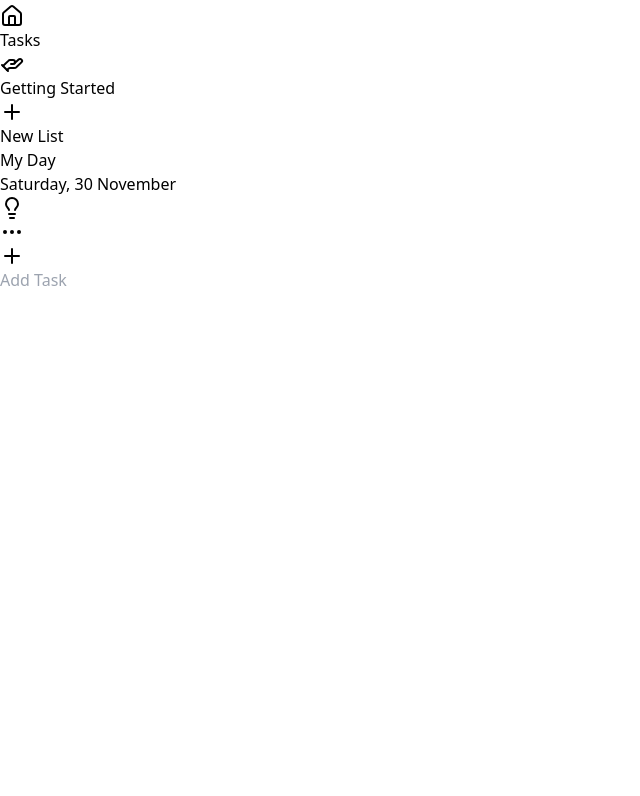
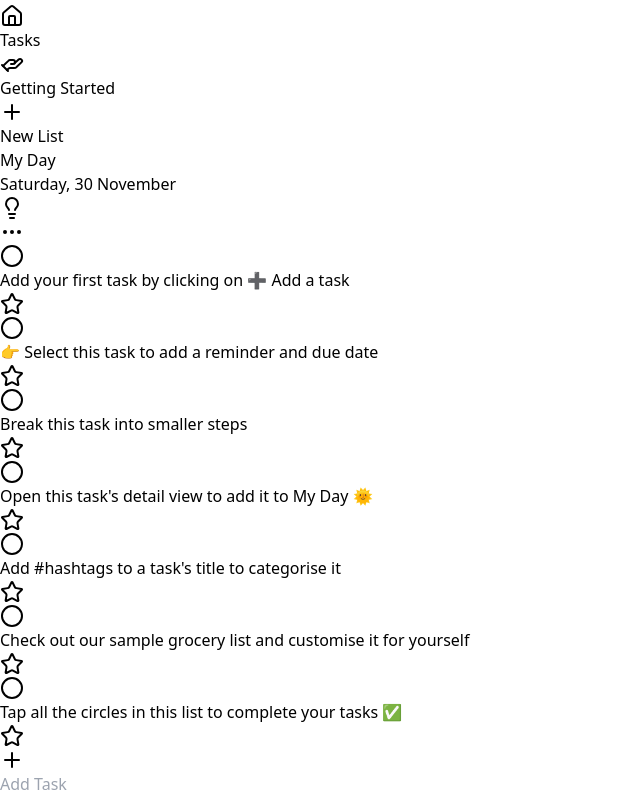
Before and after one commit to AadarshDesai/Advanced_Todo, a React (Vite) app in the folder client/Todo_App/: page /getstarted in a window 1280 px wide. Shown: the part 1992-2788 px from the top of the page, without its empty margins (0-640 px from the left). Before the commit the page ends 2284 px from the top, so only its background shows below. Built offline with nearby package versions, Linux system fonts and the light colour scheme.

Commit message:
Updated the frontend

```diff
--- a/client/Todo_App/src/components/Addtodo.tsx
+++ b/client/Todo_App/src/components/Addtodo.tsx
@@ -1,9 +1,29 @@
-import React from "react";
+import React, { useState } from "react";
 import { Plus } from 'lucide-react';
 
-export const Addtodo: React.FC = () => {
-    return <div className="bottom-0 fixed mb-7 flex w-[94%] sm:w-[79%] p-3 bg-white text-neutral-900 mx-4 rounded-md">
-        <Plus className="text-neutral-900 pr-1"/>
-        <input type="text" placeholder="Add Task" className="focus:outline-none pl-1"/>
+interface AddtodoProps {
+    onAdd: (todo: string) => void;
+}
+
+export const Addtodo: React.FC<AddtodoProps> = ({onAdd}) => {
+    const [inputValue, setInputValue] = useState("");
+
+    const handleAdd = ()=> {
+        onAdd(inputValue);
+        setInputValue("");
+    }
+
+    const handleEnter:any = (event:any) =>{
+        if(event.key === "Enter"){
+            onAdd(inputValue);
+            setInputValue("");
+        }
+    }
+
+    return <div className="flex justify-center">
+        <div className="absolute bottom-0 mb-7 flex p-3 bg-white text-neutral-900 rounded-md w-[85%]">
+            <Plus onClick={handleAdd}  className="text-neutral-900 pr-1 cursor-pointer"/>
+            <input type="text" onKeyDown={handleEnter} value={inputValue} onChange={(e)=> setInputValue(e.target.value)} placeholder="Add Task" className="focus:outline-none pl-1 flex-1"/>
+        </div>
     </div>
 }
--- a/client/Todo_App/src/components/NewList.tsx
+++ b/client/Todo_App/src/components/NewList.tsx
@@ -1,8 +1,12 @@
 import React from "react";
 import { Plus } from 'lucide-react';
 
+const PlusClicked = () => {
+
+}
+
 export const NewList:React.FC = ()=>{
-    return <button className="flex mx-2 absolute bottom-0 mb-4 hover:bg-neutral-100 rounded-md py-2 px-1 items-center w-56">
+    return <button onClick={PlusClicked} className="flex mx-2 absolute bottom-0 mb-4 hover:bg-neutral-100 rounded-md py-2 px-1 items-center w-56">
         <Plus className="pr-2 items-center justify-center"/>
         <span>New List</span>
     </button>
--- a/client/Todo_App/src/components/Pages.tsx
+++ b/client/Todo_App/src/components/Pages.tsx
@@ -1,5 +1,5 @@
 import React, { useState } from "react";
-import { NewList } from "./lib/constants/navigation";
+import { NewList_Navigation } from "./lib/constants/navigation";
 import { SidebarLinkItem } from "../components/lib/constants/navigation";
 import { Link, useLocation } from "react-router-dom";
 import classNames from "classnames";
@@ -10,7 +10,7 @@ interface SidebarLinkProps {
 
 export const Pages: React.FC = () => {
     return <div className="w-full py-2 max-h-screen">
-        {NewList.map((item)=>(
+        {NewList_Navigation.map((item)=>(
             <SidebarLink key={item.key} item={item}/>
         ))}
     </div>
--- a/client/Todo_App/src/components/Pages/GettingStarted.tsx
+++ b/client/Todo_App/src/components/Pages/GettingStarted.tsx
@@ -1,9 +1,48 @@
 import { Addtodo } from "../Addtodo";
 import { Topbar } from "../Topbar";
+import { Todos } from "../Todos";
+import { useState } from "react";
 
 export function GettingStarted(){
-    return <div className="bg-violet-400 h-full flex-1 rounded-sm">
+    const [todos, setTodos] = useState([
+        { text: "Add your first task by clicking on ➕ Add a task", completed: false, starred: false },
+        { text: "👉 Select this task to add a reminder and due date", completed: false, starred: false },
+        { text: "Break this task into smaller steps", completed: false, starred: false },
+        { text: "Open this task's detail view to add it to My Day 🌞", completed: false, starred: false },
+        { text: "Add #hashtags to a task's title to categorise it", completed: false, starred: false },
+        { text: "Check out our sample grocery list and customise it for yourself", completed: false, starred: false },
+        { text: "Tap all the circles in this list to complete your tasks ✅", completed: false, starred: false }
+
+    ]);
+
+    const addTodo = (newTodo: string) => {
+        if (newTodo.trim()) {
+            setTodos((prevTodos) => [...prevTodos, {text: newTodo, completed: false, starred: false}]);
+        }
+    };
+
+    const CircleClicked = (index: number) =>{
+        setTodos((prevTodos)=>
+            prevTodos.map((todo, i)=>
+                i === index ? {...todo, completed: !todo.completed} : todo
+            )
+        );
+    }
+
+    const StarClicked = (index: number) =>{
+        setTodos((prevTodos)=>
+            prevTodos.map((todo, i)=>
+                i === index ? {...todo, starred: !todo.starred} : todo
+            )
+        );
+    }
+
+    return <div className="relative bg-violet-400 h-full flex-1 rounded-sm">
         <Topbar/>
-        <Addtodo/>
+        <Todos todos={todos}
+            CircleClicked = {CircleClicked}
+            StarClicked = {StarClicked}
+        />
+        <Addtodo onAdd={addTodo}/>
     </div>
 }
--- a/client/Todo_App/src/components/Pages/Important.tsx
+++ b/client/Todo_App/src/components/Pages/Important.tsx
@@ -1,9 +1,43 @@
+import { useState } from "react";
 import { Addtodo } from "../Addtodo";
 import { Topbar } from "../Topbar";
+import { Todos } from "../Todos";
 
 export function Important(){
-    return <div className="bg-red-400 h-full flex-1 rounded-sm">
+
+    const [todos, setTodos] = useState([
+        { text: "", completed: false, starred: false },
+    ]);
+
+    const addTodo = (newTodo: string) => {
+        if (newTodo.trim()) {
+            setTodos((prevTodos) => [...prevTodos, {text: newTodo, completed: false, starred: false}]);
+        }
+    };
+
+    const CircleClicked = (index: number) =>{
+        setTodos((prevTodos)=>
+            prevTodos.map((todo, i)=>
+                i === index ? {...todo, completed: !todo.completed} : todo
+            )
+        );
+    }
+
+    const StarClicked = (index: number) =>{
+        setTodos((prevTodos)=>
+            prevTodos.map((todo, i)=>
+                i === index ? {...todo, starred: !todo.starred} : todo
+            )
+        );
+    }
+
+
+    return <div className="relative bg-red-400 h-[100vh] flex-1 rounded-sm">
         <Topbar/>
-        <Addtodo/>
+        <Todos todos={todos}
+            CircleClicked = {CircleClicked}
+            StarClicked = {StarClicked}
+        />
+        <Addtodo onAdd={addTodo}/>
     </div>
 }
--- a/client/Todo_App/src/components/Pages/MainComponent.tsx
+++ b/client/Todo_App/src/components/Pages/MainComponent.tsx
@@ -1,9 +1,41 @@
+import { useState } from "react";
 import { Addtodo } from "../Addtodo";
 import { Topbar } from "../Topbar";
+import { Todos } from "../Todos";
 
 export function MainComponent(){
-    return <div className="bg-purple-400 h-full flex-1 rounded-sm">
+    const [todos, setTodos] = useState([
+        { text: "", completed: false, starred: false },
+    ]);
+
+    const addTodo = (newTodo: string) => {
+        if (newTodo.trim()) {
+            setTodos((prevTodos) => [...prevTodos, {text: newTodo, completed: false, starred: false}]);
+        }
+    };
+
+    const CircleClicked = (index: number) =>{
+        setTodos((prevTodos)=>
+            prevTodos.map((todo, i)=>
+                i === index ? {...todo, completed: !todo.completed} : todo
+            )
+        );
+    }
+
+    const StarClicked = (index: number) =>{
+        setTodos((prevTodos)=>
+            prevTodos.map((todo, i)=>
+                i === index ? {...todo, starred: !todo.starred} : todo
+            )
+        );
+    }
+
+    return <div className="relative bg-purple-400 h-full flex-1 rounded-sm overflow-scroll">
         <Topbar/>
-        <Addtodo/>
+        <Todos todos={todos}
+            CircleClicked = {CircleClicked}
+            StarClicked = {StarClicked}
+        />
+        <Addtodo onAdd={addTodo}/>
     </div>
 }
--- a/client/Todo_App/src/components/Pages/Planned.tsx
+++ b/client/Todo_App/src/components/Pages/Planned.tsx
@@ -1,9 +1,40 @@
+import { useState } from "react";
 import { Addtodo } from "../Addtodo";
 import { Topbar } from "../Topbar";
+import { Todos } from "../Todos";
 
 export function Planned(){
-    return <div className="bg-orange-300 h-full flex-1 rounded-sm">
+    const [todos, setTodos] = useState([
+        { text: "", completed: false, starred: false },
+    ]);
+
+    const addTodo = (newTodo: string) => {
+        if (newTodo.trim()) {
+            setTodos((prevTodos) => [...prevTodos, {text: newTodo, completed: false, starred: false}]);
+        }
+    };
+
+    const CircleClicked = (index: number) =>{
+        setTodos((prevTodos)=>
+            prevTodos.map((todo, i)=>
+                i === index ? {...todo, completed: !todo.completed} : todo
+            )
+        );
+    }
+
+    const StarClicked = (index: number) =>{
+        setTodos((prevTodos)=>
+            prevTodos.map((todo, i)=>
+                i === index ? {...todo, starred: !todo.starred} : todo
+            )
+        );
+    }
+    return <div className="relative bg-orange-300 h-full flex-1 rounded-sm">
         <Topbar/>
-        <Addtodo/>
+        <Todos todos={todos}
+            CircleClicked = {CircleClicked}
+            StarClicked = {StarClicked}
+        />
+        <Addtodo onAdd={addTodo}/>
     </div>
 }
--- a/client/Todo_App/src/components/Pages/Tasks.tsx
+++ b/client/Todo_App/src/components/Pages/Tasks.tsx
@@ -1,9 +1,40 @@
+import { useState } from "react";
 import { Addtodo } from "../Addtodo";
 import { Topbar } from "../Topbar";
+import { Todos } from "../Todos";
 
 export function Tasks(){
-    return <div className="bg-cyan-400 h-full flex-1 rounded-sm">
+    const [todos, setTodos] = useState([
+        { text: "", completed: false, starred: false },
+    ]);
+
+    const addTodo = (newTodo: string) => {
+        if (newTodo.trim()) {
+            setTodos((prevTodos) => [...prevTodos, {text: newTodo, completed: false, starred: false}]);
+        }
+    };
+
+    const CircleClicked = (index: number) =>{
+        setTodos((prevTodos)=>
+            prevTodos.map((todo, i)=>
+                i === index ? {...todo, completed: !todo.completed} : todo
+            )
+        );
+    }
+
+    const StarClicked = (index: number) =>{
+        setTodos((prevTodos)=>
+            prevTodos.map((todo, i)=>
+                i === index ? {...todo, starred: !todo.starred} : todo
+            )
+        );
+    }
+    return <div className="relative bg-cyan-400 h-full flex-1 rounded-sm">
         <Topbar/>
-        <Addtodo/>
+        <Todos todos={todos}
+            CircleClicked = {CircleClicked}
+            StarClicked = {StarClicked}
+        />
+        <Addtodo onAdd={addTodo}/>
     </div>
 }
--- a/client/Todo_App/src/components/Todos.tsx
+++ b/client/Todo_App/src/components/Todos.tsx
@@ -0,0 +1,54 @@
+import { Circle, CheckCircle, Star } from 'lucide-react';
+
+
+interface TodosProps {
+    todos: {
+        text: string;
+        completed: boolean;
+        starred: boolean;
+    }[];
+    CircleClicked: (index:number) => void;
+    StarClicked: (index:number) => void;
+}
+
+export const Todos: React.FC<TodosProps> = ({ todos, CircleClicked, StarClicked }) => {
+
+    return <div>
+        <ul className='flex flex-col'>
+            {todos
+            .map((todo, originalIndex) => ({ ...todo, originalIndex }))
+            .filter((todo) => todo.text.trim() !== "")
+            .map(({text, completed, starred, originalIndex})=>(
+                    <div className='flex justify-center'>
+                    <li key={originalIndex} className={`flex justify-between mb-0.5 p-3 bg-white text-neutral-900 mx-4 rounded-md w-[85%] ${completed ? "line-through text-gray-500" : ""}`}>
+                        <div className="flex">
+                            {completed ? (
+                                <CheckCircle
+                                    onClick={()=> CircleClicked(originalIndex)}
+                                    className="pr-2 cursor-pointer text-green-500"
+                                />
+                            ):(
+                                <Circle
+                                    onClick={() => CircleClicked(originalIndex)}
+                                    className="pr-2 cursor-pointer text-gray-500"
+                                />
+                            )}
+                            <span>{text}</span>
+                        </div>
+                        {starred ? (
+                            <Star
+                                onClick={()=> StarClicked(originalIndex)}
+                                className="pr-2 cursor-pointer fill-orange-400 text-orange-400"
+                            />
+                        ):(
+                            <Star
+                                onClick={()=>StarClicked(originalIndex)}
+                                className="pr-2 cursor-pointer text-gray-500"
+                            />
+                        )}
+                    </li>
+                    </div>
+            ))}
+        </ul>
+    </div>
+}
--- a/client/Todo_App/src/components/lib/constants/navigation.tsx
+++ b/client/Todo_App/src/components/lib/constants/navigation.tsx
@@ -34,7 +34,7 @@ export const DASHBOARD_SIDEBAR_LINKS:SidebarLinkItem[] = [
     }
 ]
 
-export const NewList: SidebarLinkItem[] = [
+export const NewList_Navigation: SidebarLinkItem[] = [
     {
         key: "getstarted",
         label: "Getting Started",
```
